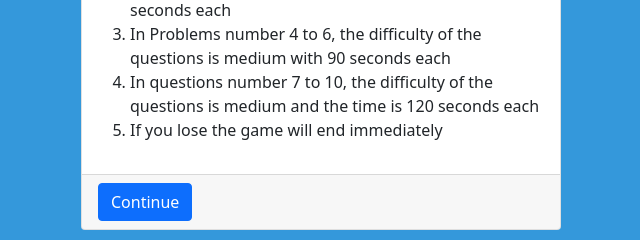
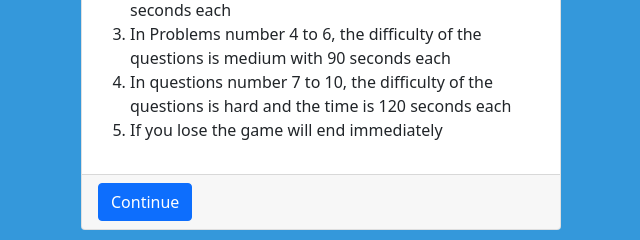
Before and after one commit to Agastiya/who-wants-to-be-a-millionaire, a plain HTML site: page index.html in a window 1280 px wide. Both pictures are taken after a click on the button "Start Quiz". Shown: the part 354-594 px from the top of the page, 319-959 px from the left. Drawn offline with nearby package versions, Linux system fonts and the light colour scheme.

Commit message:
update Rules of this Quiz

```diff
--- a/index.html
+++ b/index.html
@@ -26,7 +26,7 @@
                     <li>There are 10 questions with different levels of difficulty</li>
                     <li>In questions number 1 to 3, the difficulty of the questions is easy with the time per question is 60 seconds each</li>
                     <li>In Problems number 4 to 6, the difficulty of the questions is medium with 90 seconds each</li>
-                    <li>In questions number 7 to 10, the difficulty of the questions is medium and the time is 120 seconds each</li>
+                    <li>In questions number 7 to 10, the difficulty of the questions is hard and the time is 120 seconds each</li>
                     <li>If you lose the game will end immediately</li>
                 </ol>
             </div>
```
